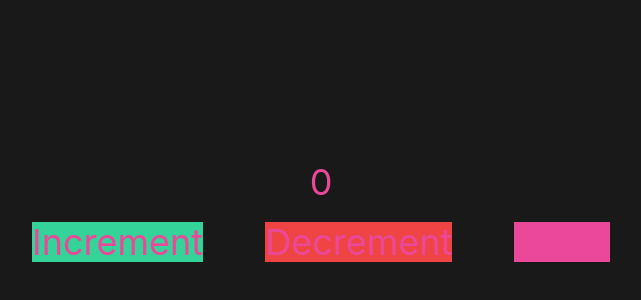
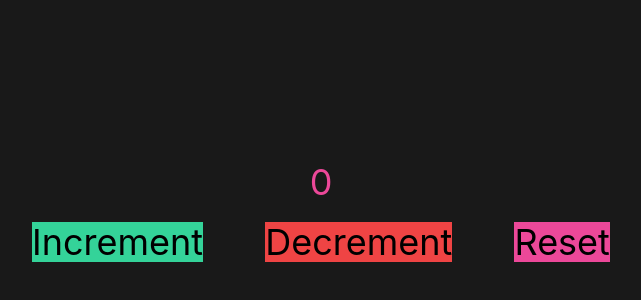
Before and after one commit to PeteSeeling/reducer-adv-react, a React (Create React App) app: page / in a window 1280 px wide. Shown: the part 188-488 px from the top of the page, without its empty margins (319-960 px from the left). Built offline with nearby package versions, Linux system fonts and the light colour scheme.

Commit message:
added css file to see button text color.

```diff
--- a/src/components/Counter/Counter.jsx
+++ b/src/components/Counter/Counter.jsx
@@ -1,4 +1,5 @@
 import { useReducer } from 'react';
+import styles from './Styles.counter.css'
 
 const color = {
   green: `rgb(52, 211, 153)`,
@@ -48,6 +49,7 @@ return (
       </button>
       <button
         type="button"
+        id='button'
         onClick={() => dispatch({ type: 'decrement' })}
         aria-label="decrement"
         style={{ backgroundColor: color.red}}
@@ -56,6 +58,7 @@ return (
       </button>
       <button
         type="button"
+        id='button'
         aria-label="reset"
         onClick={() => dispatch({ type: 'reset' })}
         style={{ backgroundColor: color.pink}}
--- /dev/null
+++ b/src/components/Counter/Styles.counter.css
@@ -0,0 +1,4 @@
+
+#button{
+    color: black;
+}
```
